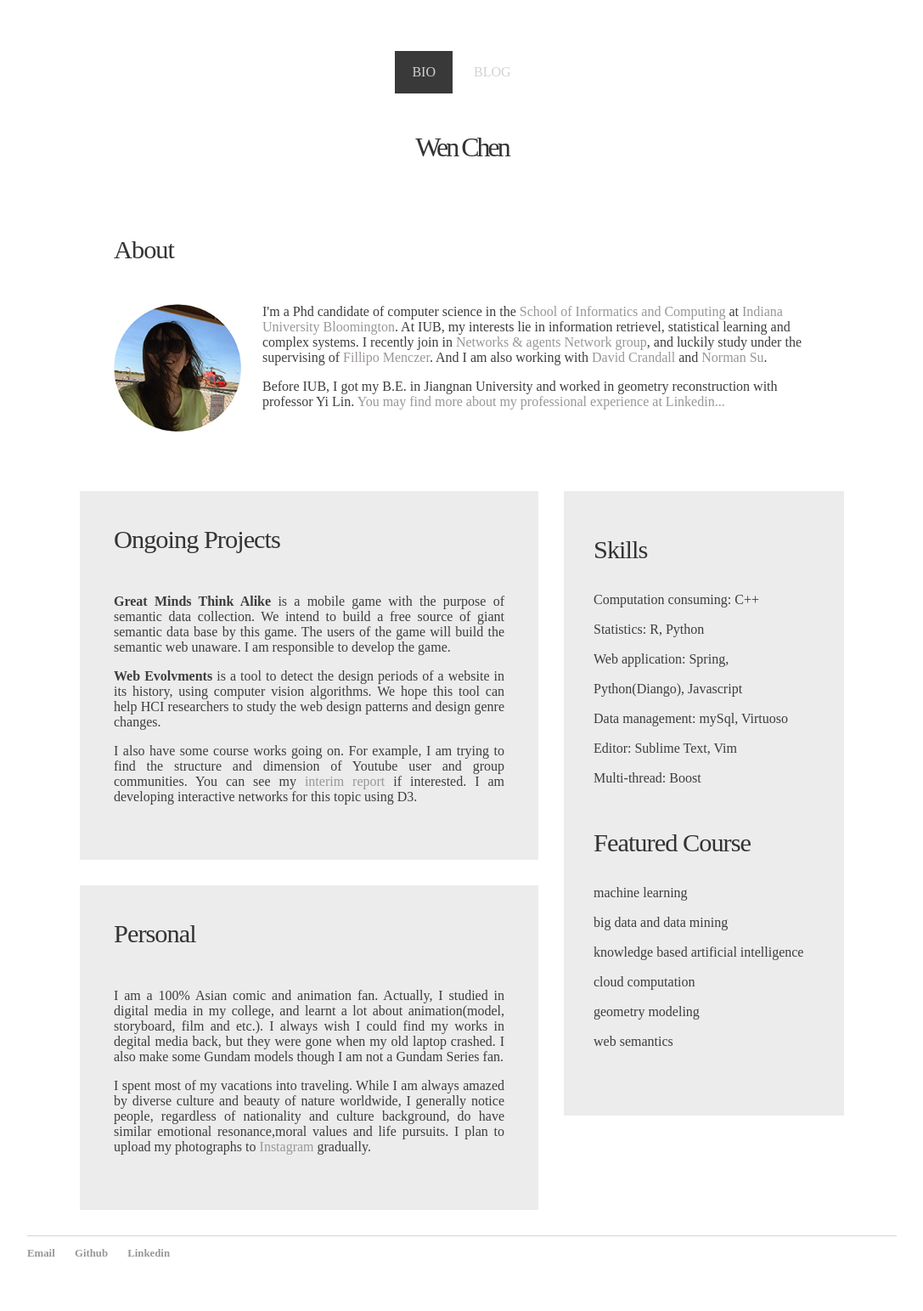
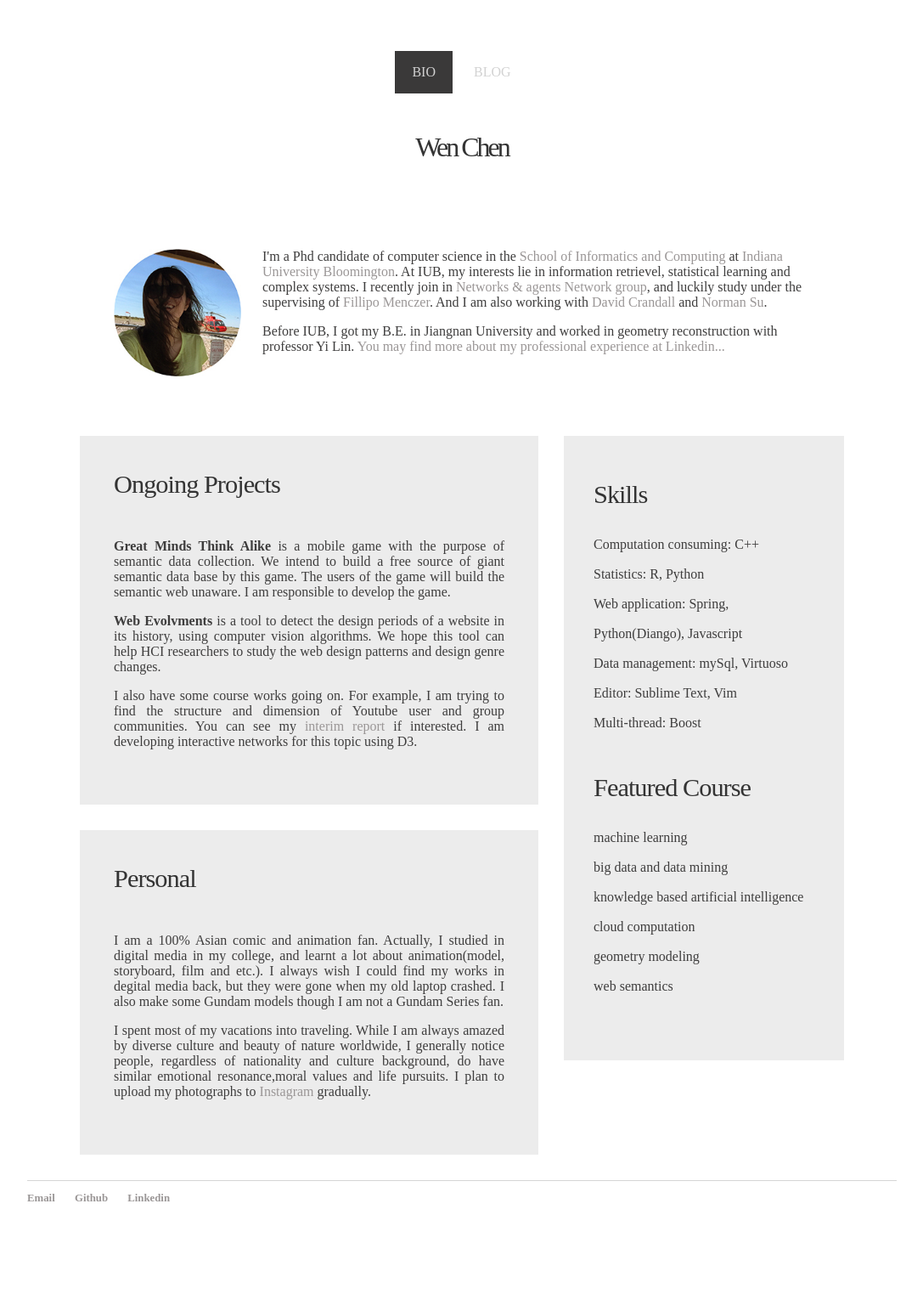
Before and after one commit to roisevege/roisevege.github.io, a Jekyll site: the page built from index.html, in a window 1280 px wide. Shown: the whole page at 85% size, without its empty margins (96-1183 px from the left). Built offline with Jekyll 4.4.1, drawn with Linux system fonts in a browser that asks for light colours; after the commit the page ends 1478 px from its top, so only the background shows below that.

Commit message:
delete “about”

```diff
--- a/index.html
+++ b/index.html
@@ -21,7 +21,6 @@ title: Wen Chen
 	</div><!--/.header-->
 
 	<div id = "about">
-	<h2 class = "title">About</h2>
 	<p><img src="/image/profile.jpg" alt="" class="alignleft" width = "150" height="150"/></p>
 	<p> I'm a Phd candidate of computer science in the <a href = "http://www.soic.indiana.edu/index.html">School of Informatics and Computing</a> at <a href = "https://www.indiana.edu/">Indiana University Bloomington</a>. At IUB, my interests lie in information retrievel, statistical learning and complex systems. I recently join in <a href = "http://cnets.indiana.edu/groups/nan/">Networks & agents Network group</a>, and luckily study under the supervising of <a href = "http://cnets.indiana.edu/people/filippo-menczer/">Fillipo Menczer</a>. And I am also working with <a href = "http://www.cs.indiana.edu/~djcran/">David Crandall</a> and <a href = "http://www.normsu.com/">Norman Su</a>.</p>
 	<p> Before IUB, I got my B.E. in Jiangnan University and worked in geometry reconstruction with professor Yi Lin. <a href = "https://www.linkedin.com/pub/wen-chen/b7/4a8/b3b">You may find more about my professional experience at Linkedin...</a></p>
```
